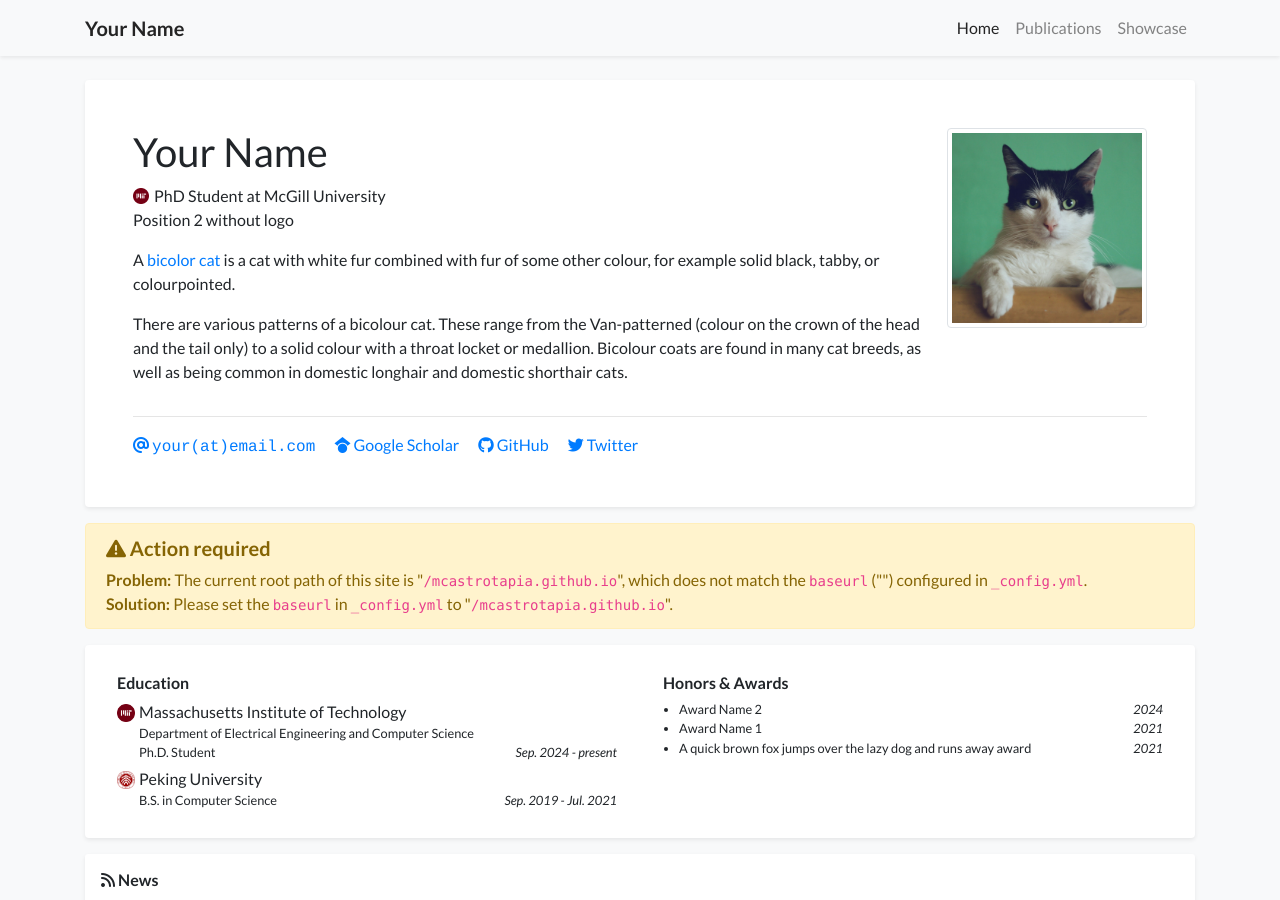
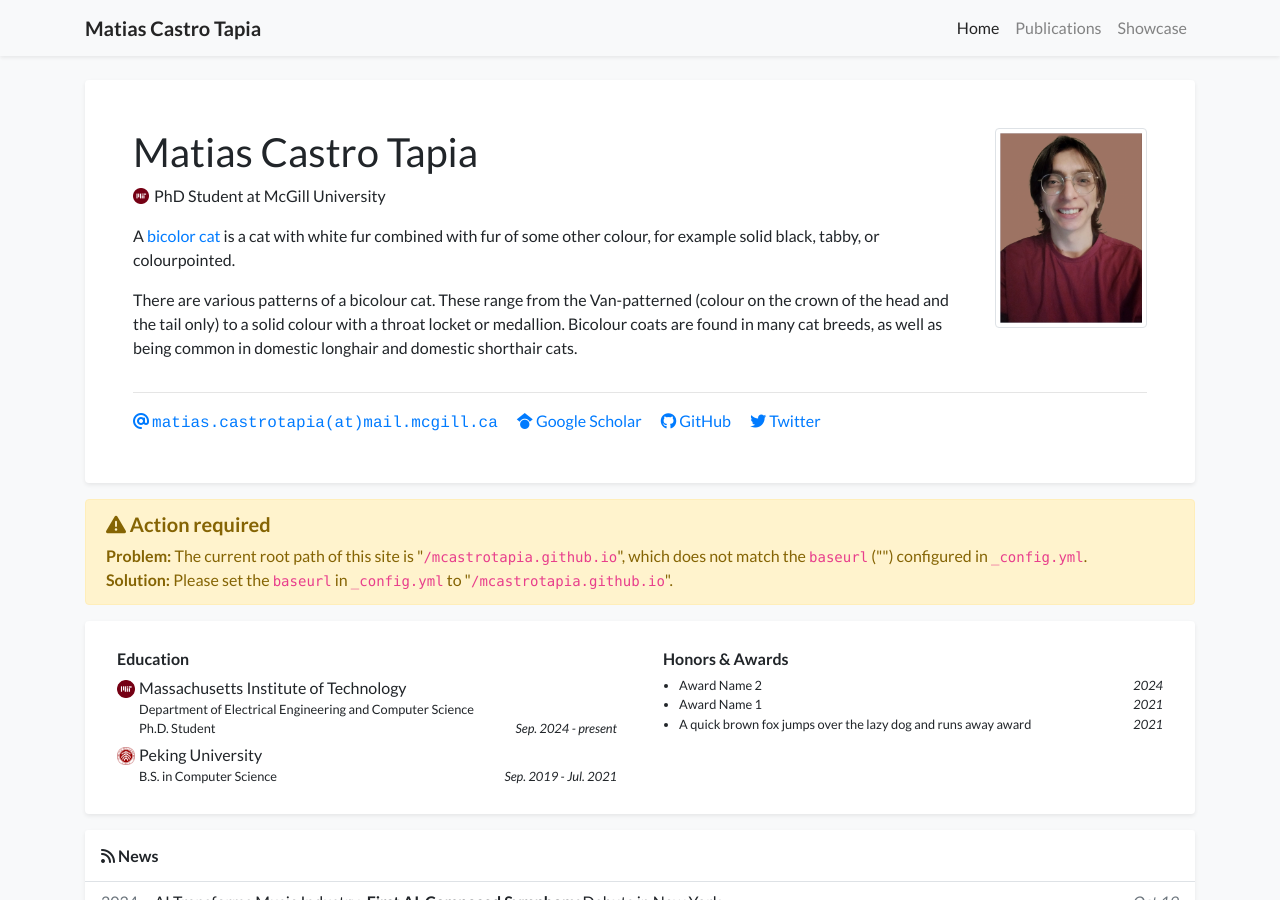
Before and after one commit to mcastrotapia/mcastrotapia.github.io, a Jekyll site: the page built from index.html, in a window 1280 px wide and 900 px high. Built offline with Jekyll 4.4.1, drawn with Linux system fonts in a browser that asks for light colours; nearby versions of some CDN libraries; a style sheet for code colours, icons or effects is not loaded.

Commit message:
Update profile.yml

```diff
--- a/_data/profile.yml
+++ b/_data/profile.yml
@@ -1,14 +1,14 @@
-primary_name: "Your Name"
+primary_name: "Matias Castro Tapia"
 secondary_name: ""
-navbar_name: "Your Name"
+navbar_name: "Matias Castro Tapia"
 
 positions:
 - logo: /assets/images/badges/MIT_Social_circle.png  # Logo is optional
   name: PhD Student at McGill University
-- name: Position 2 without logo
+#- name: Position 2 without logo
 
 
-email: "your@email.com"
+email: "matias.castrotapia@mail.mcgill.ca"
 # cv_link: link-to-your-cv-file
 gscholar: xFmQpf4AAAAJ  # This is an example, replace it with your own Google Scholar ID
 github: your_github_id
@@ -30,7 +30,7 @@ short_bio: >-
     as well as being common in domestic longhair and domestic shorthair cats.
   </p>
 
-portrait_url: /assets/images/photos/portrait.jpg
+portrait_url: /assets/images/photos/portrait.png
 portrait_caption: >-
   Photo by Manja Vitolic on Unsplash (this caption is optional, comment it out to disable).
 
```
